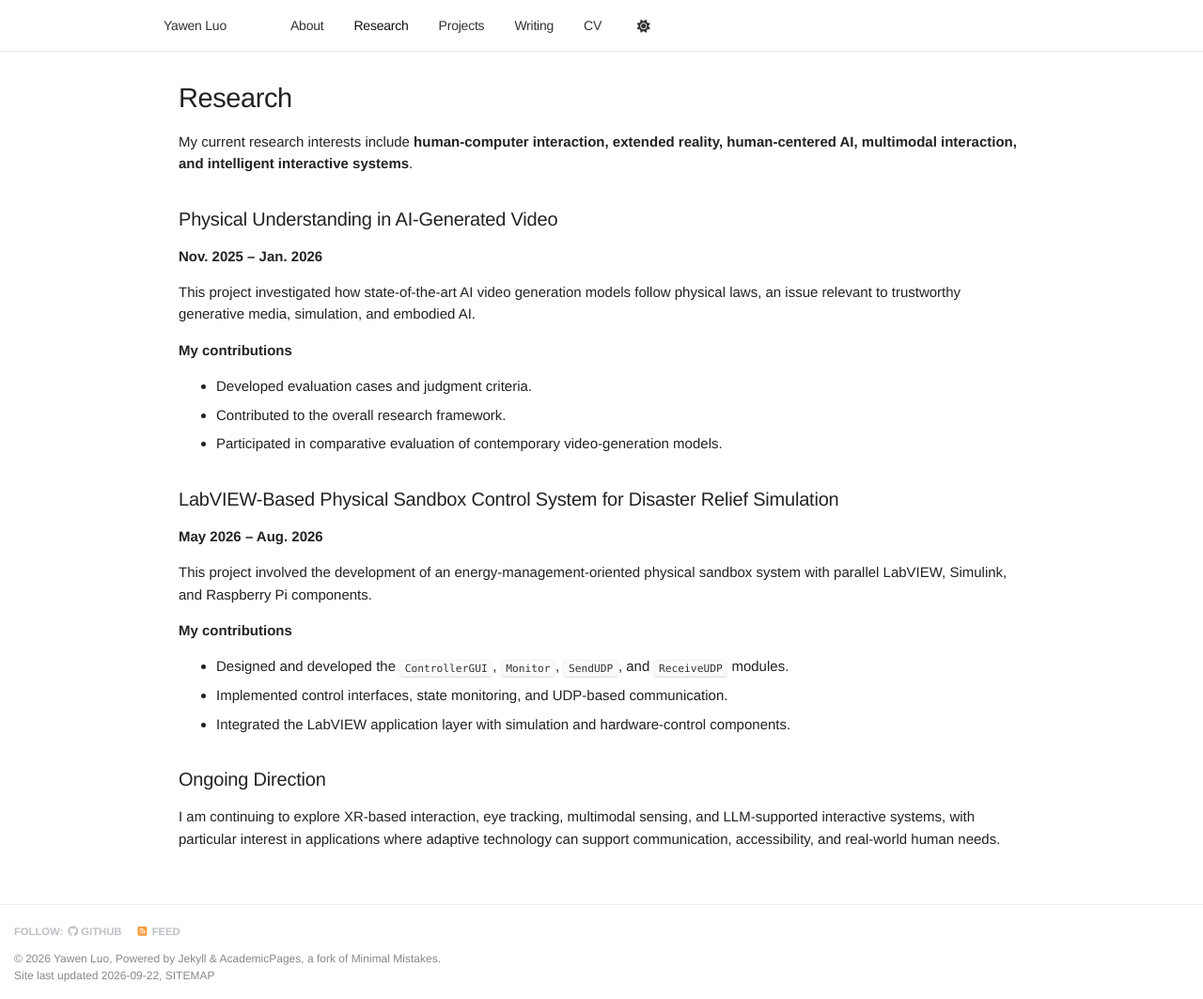
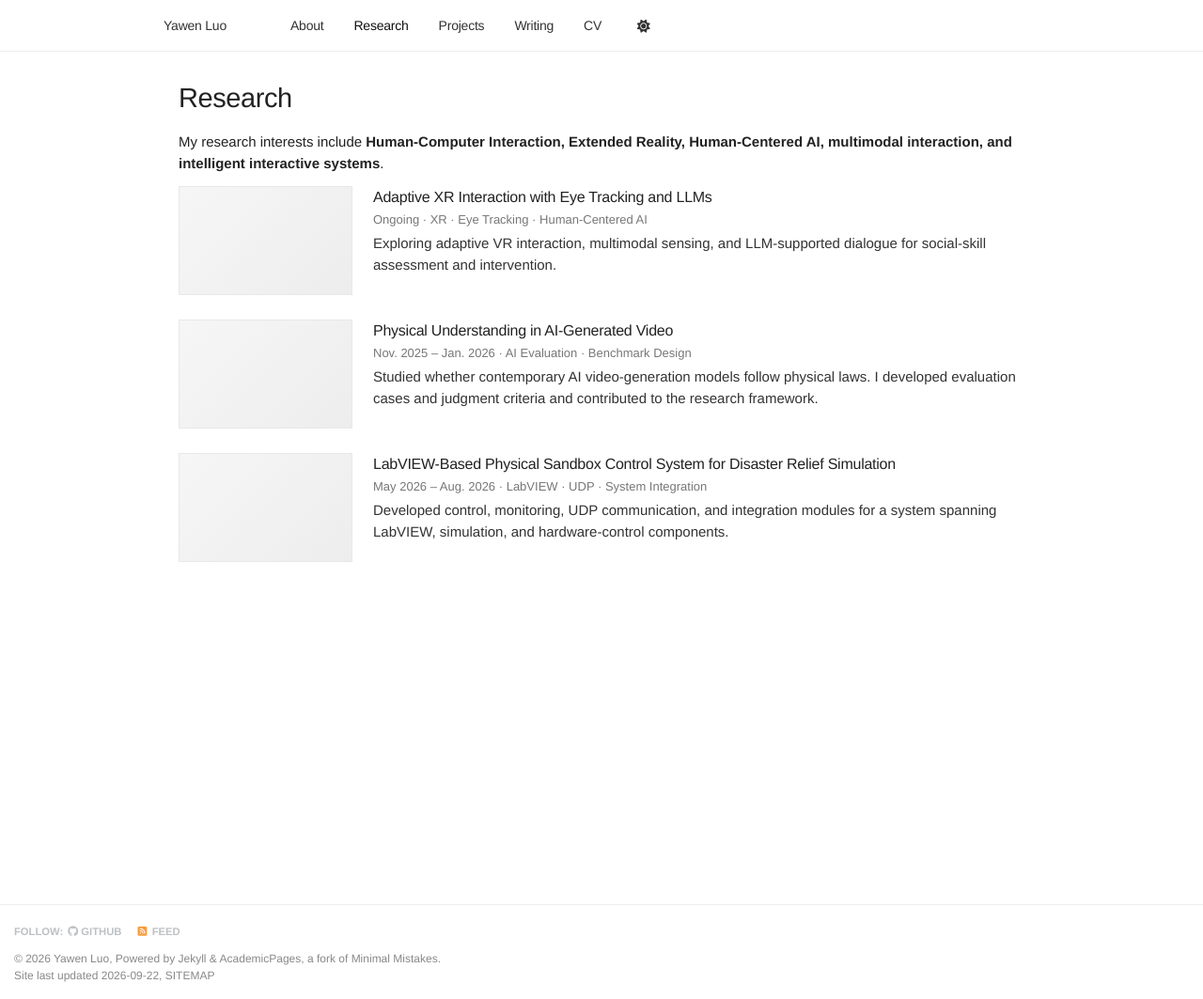
Before and after one commit to yawen-luo/yawen-luo.github.io, a Jekyll site: the page built from _pages/research.md, in a window 1280 px wide and 1063 px high. Shown: the whole window at 94% size. Built offline with Jekyll 4.4.1, drawn with Linux system fonts in a browser that asks for light colours; a style sheet for code colours, icons or effects is not loaded.

Commit message:
Redesign research page

```diff
--- a/_pages/research.md
+++ b/_pages/research.md
@@ -2,31 +2,34 @@
 layout: archive
 title: "Research"
 permalink: /research/
-author_profile: true
+author_profile: false
 ---
 
-My current research interests include **human-computer interaction, extended reality, human-centered AI, multimodal interaction, and intelligent interactive systems**.
+My research interests include **Human-Computer Interaction, Extended Reality, Human-Centered AI, multimodal interaction, and intelligent interactive systems**.
 
-## Physical Understanding in AI-Generated Video
-**Nov. 2025 – Jan. 2026**
+<div class="yw-entry">
+  <div class="yw-entry-media yw-placeholder"></div>
+  <div class="yw-entry-body">
+    <h3>Adaptive XR Interaction with Eye Tracking and LLMs</h3>
+    <div class="yw-entry-meta">Ongoing · XR · Eye Tracking · Human-Centered AI</div>
+    <p>Exploring adaptive VR interaction, multimodal sensing, and LLM-supported dialogue for social-skill assessment and intervention.</p>
+  </div>
+</div>
 
-This project investigated how state-of-the-art AI video generation models follow physical laws, an issue relevant to trustworthy generative media, simulation, and embodied AI.
+<div class="yw-entry">
+  <div class="yw-entry-media yw-placeholder"></div>
+  <div class="yw-entry-body">
+    <h3>Physical Understanding in AI-Generated Video</h3>
+    <div class="yw-entry-meta">Nov. 2025 – Jan. 2026 · AI Evaluation · Benchmark Design</div>
+    <p>Studied whether contemporary AI video-generation models follow physical laws. I developed evaluation cases and judgment criteria and contributed to the research framework.</p>
+  </div>
+</div>
 
-**My contributions**
-- Developed evaluation cases and judgment criteria.
-- Contributed to the overall research framework.
-- Participated in comparative evaluation of contemporary video-generation models.
-
-## LabVIEW-Based Physical Sandbox Control System for Disaster Relief Simulation
-**May 2026 – Aug. 2026**
-
-This project involved the development of an energy-management-oriented physical sandbox system with parallel LabVIEW, Simulink, and Raspberry Pi components.
-
-**My contributions**
-- Designed and developed the `ControllerGUI`, `Monitor`, `SendUDP`, and `ReceiveUDP` modules.
-- Implemented control interfaces, state monitoring, and UDP-based communication.
-- Integrated the LabVIEW application layer with simulation and hardware-control components.
-
-## Ongoing Direction
-
-I am continuing to explore XR-based interaction, eye tracking, multimodal sensing, and LLM-supported interactive systems, with particular interest in applications where adaptive technology can support communication, accessibility, and real-world human needs.
+<div class="yw-entry">
+  <div class="yw-entry-media yw-placeholder"></div>
+  <div class="yw-entry-body">
+    <h3>LabVIEW-Based Physical Sandbox Control System for Disaster Relief Simulation</h3>
+    <div class="yw-entry-meta">May 2026 – Aug. 2026 · LabVIEW · UDP · System Integration</div>
+    <p>Developed control, monitoring, UDP communication, and integration modules for a system spanning LabVIEW, simulation, and hardware-control components.</p>
+  </div>
+</div>
```
